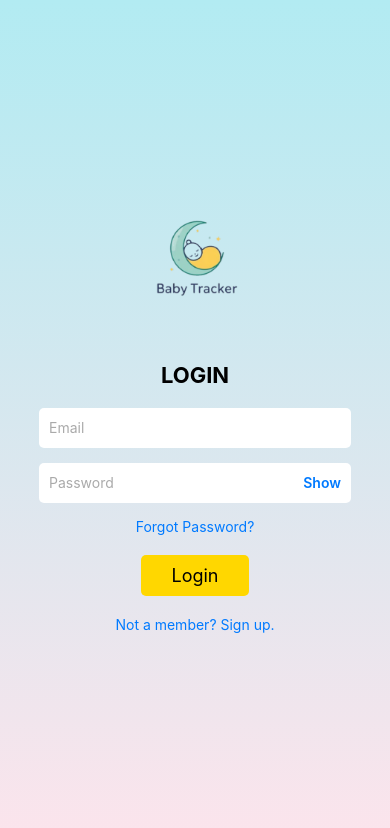
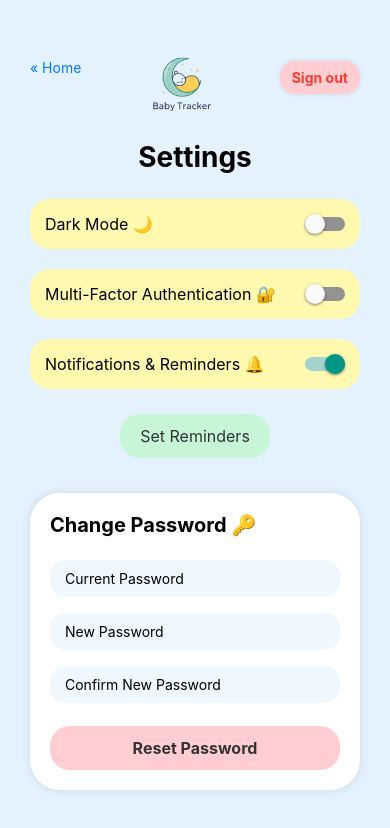
Before and after one commit to ama0917/CSCE-4901.501-Baby-Tracker, a React Native app: screen /Settings in a window 390 px wide. Shown: the top 828 px of the page. Built offline with nearby package versions, Linux system fonts and the light colour scheme.

Commit message:
Added the settings page + sign out

```diff
--- a/App.js
+++ b/App.js
@@ -5,6 +5,7 @@ import LoginScreen from './screens/LoginScreen';
 import SignUpScreen from './screens/SignUpScreen';
 import HomeScreen from './screens/HomeScreen';
 import ChildDashboard from './screens/ChildDashboard';
+import SettingsScreen from './screens/SettingsScreen';
 
 
 
@@ -18,6 +19,7 @@ export default function App() {
         <Stack.Screen name="SignUp" component={SignUpScreen} />
         <Stack.Screen name="Home" component={HomeScreen} />
         <Stack.Screen name="ChildDashboard" component={ChildDashboard} />
+        <Stack.Screen name="Settings" component={SettingsScreen}/>
 
 
       </Stack.Navigator>
--- a/screens/ChildDashboard.js
+++ b/screens/ChildDashboard.js
@@ -15,7 +15,7 @@ export default function ChildDashboard() {
           <Text style={styles.backButton}>« Home</Text>
         </TouchableOpacity>
         <Image source={require('../assets/logo.png')} style={styles.logo} />
-        <TouchableOpacity>
+        <TouchableOpacity onPress={() => navigation.navigate('Settings')}>
           <Text style={styles.settings}>⚙</Text>
         </TouchableOpacity>
       </View>
@@ -81,8 +81,7 @@ const styles = StyleSheet.create({
     color: '#007AFF',
   },
   settings: {
-    fontSize: 20,
-    color: '#007AFF',
+    fontSize: 30,
   },
   babyIcon: {
     width: 40,
--- a/screens/HomeScreen.js
+++ b/screens/HomeScreen.js
@@ -16,7 +16,7 @@ const HomeScreen = () => {
             source={require('../assets/logo.png')}
             style={styles.logo}
           />
-          <TouchableOpacity onPress={() => console.log('Settings pressed')}>
+          <TouchableOpacity onPress={() => navigation.navigate('Settings')}>
             <Text style={styles.settingsIcon}>⚙️</Text>
           </TouchableOpacity>
         </View>
--- /dev/null
+++ b/screens/SettingsScreen.js
@@ -0,0 +1,168 @@
+import React, { useState} from 'react';
+import { View, Text, TouchableOpacity, Switch, TextInput, StyleSheet, ScrollView, Image } from 'react-native';
+import { useNavigation } from '@react-navigation/native';
+
+
+export default function SettingsScreen() {
+  const navigation = useNavigation();
+  const [darkMode, setDarkMode] = useState(false);
+  const [mfa, setMfa] = useState(false);
+  const [notifications, setNotifications] = useState(true);
+
+  return (
+    <ScrollView contentContainerStyle={styles.container}>
+        {/* Header Section */}
+    <View style={styles.header}>
+        <TouchableOpacity onPress={() => navigation.goBack()}>
+         <Text style={styles.backButton}>« Home</Text>
+        </TouchableOpacity>
+
+        <Image source={require('../assets/logo.png')} style={styles.logo} />
+        <TouchableOpacity style ={styles.signOutButton} onPress={() => navigation.navigate('Login')}>
+         <Text style={styles.signOutText}>Sign out</Text>
+        </TouchableOpacity>
+        </View>
+
+      <Text style={styles.title}>Settings</Text>
+      <View style={styles.settingItem}>
+        <Text style={styles.settingText}>Dark Mode 🌙</Text>
+        <Switch value={darkMode} onValueChange={setDarkMode} />
+      </View>
+
+      <View style={styles.settingItem}>
+        <Text style={styles.settingText}>Multi-Factor Authentication 🔐</Text>
+        <Switch value={mfa} onValueChange={setMfa} />
+      </View>
+
+      <View style={styles.settingItem}>
+        <Text style={styles.settingText}>Notifications & Reminders 🔔</Text>
+        <Switch value={notifications} onValueChange={setNotifications} />
+      </View>
+
+      <TouchableOpacity style={styles.remindersButton}>
+        <Text style={styles.remindersText}>Set Reminders</Text>
+      </TouchableOpacity>
+
+      <View style={styles.passwordSection}>
+        <Text style={styles.sectionTitle}>Change Password 🔑</Text>
+
+        <TextInput placeholder="Current Password" style={styles.input} secureTextEntry />
+        <TextInput placeholder="New Password" style={styles.input} secureTextEntry />
+        <TextInput placeholder="Confirm New Password" style={styles.input} secureTextEntry />
+
+        <TouchableOpacity style={styles.resetButton}>
+          <Text style={styles.resetText}>Reset Password</Text>
+        </TouchableOpacity>
+      </View>
+    </ScrollView>
+  );
+}
+
+const styles = StyleSheet.create({
+  container: {
+    flexGrow: 1,
+    backgroundColor: '#E3F2FD',
+    padding: 30,
+    alignItems: 'center',
+  },
+  header: {
+    flexDirection: 'row',
+    justifyContent: 'space-between',
+    width: '100%',
+    alignItems: 'center',
+    marginBottom: 10,
+    marginTop: 10,
+  },
+  backButton: {
+    alignSelf: 'flex-start',
+    color: '#007AFF',
+    fontSize: 14,
+    marginBottom: 20,
+  },
+  title: {
+    fontSize: 28,
+    fontWeight: 'bold',
+    marginVertical: 15,
+  },
+  settingItem: {
+    width: '100%',
+    flexDirection: 'row',
+    justifyContent: 'space-between',
+    alignItems: 'center',
+    backgroundColor: '#FFF9B0',
+    padding: 15,
+    borderRadius: 20,
+    marginVertical: 10,
+  },
+  settingText: {
+    fontSize: 16,
+  },
+  remindersButton: {
+    backgroundColor: '#C6F6D5',
+    paddingVertical: 12,
+    paddingHorizontal: 20,
+    borderRadius: 20,
+    marginVertical: 15,
+  },
+  remindersText: {
+    fontSize: 16,
+    color: '#333',
+  },
+  passwordSection: {
+    width: '100%',
+    backgroundColor: '#fff',
+    borderRadius: 30,
+    padding: 20,
+    marginTop: 20,
+    elevation: 3,
+    shadowColor: '#000',
+    shadowOpacity: 0.1,
+    shadowRadius: 10,
+  },
+  sectionTitle: {
+    fontSize: 20,
+    fontWeight: 'bold',
+    marginBottom: 15,
+  },
+  input: {
+    backgroundColor: '#F0F8FF',
+    borderRadius: 15,
+    paddingHorizontal: 15,
+    paddingVertical: 10,
+    marginVertical: 8,
+  },
+  resetButton: {
+    backgroundColor: '#FFCDD2',
+    paddingVertical: 12,
+    paddingHorizontal: 20,
+    borderRadius: 20,
+    marginTop: 15,
+  },
+  resetText: {
+    fontSize: 16,
+    color: '#333',
+    fontWeight: 'bold',
+    textAlign: 'center',
+  },
+  logo: {
+    width:65,
+    height: 65,
+    resizeMode: 'contain',
+    marginTop: 10,
+   },
+   signOutButton:{
+    backgroundColor: '#FFCDD2',
+    paddingVertical: 8,
+    paddingHorizontal: 12,
+    borderRadius: 15,
+    elevation: 3,
+    shadowColor: '#000',
+    shadowOpacity: 0.1,
+    shadowRadius: 5,
+   },
+   signOutText: {
+    color: '#FF3B30',
+    fontSize: 14,
+    fontWeight: 'bold',
+  },
+});
```
